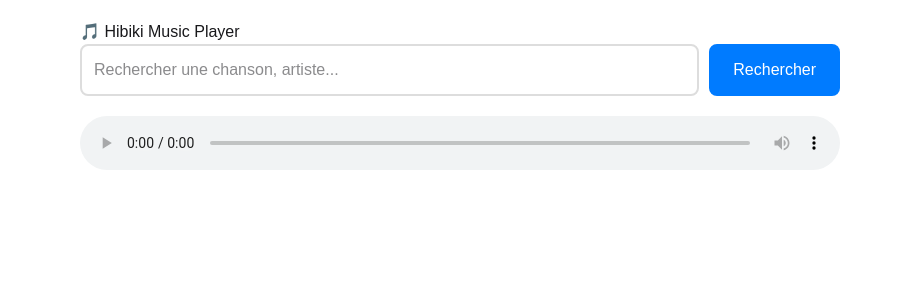
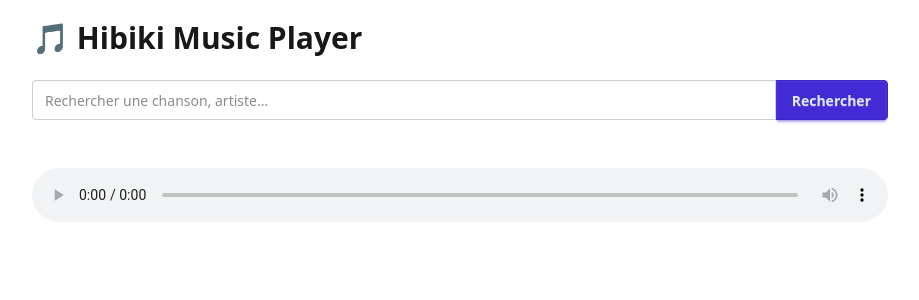
Before and after one commit to Hibiki-music-app/hibiki, a SvelteKit app in the folder frontend/: page /track in a window 1280 px wide. Shown: the top 300 px of the page, without its empty margins (180-1099 px from the left). Built offline with nearby package versions, Linux system fonts and the light colour scheme.

Commit message:
refactor track file style from css to daisyUI

```diff
--- a/frontend/src/routes/track/+page.svelte
+++ b/frontend/src/routes/track/+page.svelte
@@ -1,6 +1,6 @@
 <script lang="ts">
     import * as api from '$lib/components/trackApi';
-	import type { Track } from '$lib/components/trackApi';
+    import type { Track } from '$lib/models/track';
 
     // recherche
     let searchQuery = $state('');
@@ -33,7 +33,6 @@
         }
     }
 
-
     function togglePlayPause() {
         if (!audioElement) return;
 
@@ -47,234 +46,100 @@
     }
 </script>
 
-<div class="music-player">
-	<h1>🎵 Hibiki Music Player</h1>
+<div class="max-w-4xl mx-auto p-5">
+    <h1 class="text-3xl font-bold mb-6">🎵 Hibiki Music Player</h1>
 
-	<!-- Barre de recherche -->
-	<div class="search-section">
+    <!-- Search Section -->
+    <div class="join w-full mb-8">
         <input
                 type="text"
                 bind:value={searchQuery}
                 placeholder="Rechercher une chanson, artiste..."
+                class="input input-bordered join-item w-full"
                 onkeydown={(e) => e.key === 'Enter' && searchTracks()}
         />
-		<button onclick={searchTracks} disabled={isLoading}>
-			{isLoading ? 'Recherche...' : 'Rechercher'}
+        <button
+                onclick={searchTracks}
+                disabled={isLoading}
+                class="btn btn-primary join-item"
+        >
+            {#if isLoading}
+                <span class="loading loading-spinner"></span>
+                Recherche...
+            {:else}
+                Rechercher
+            {/if}
         </button>
     </div>
 
-	<!-- Résultats de recherche -->
+    <!-- Search Results -->
     {#if searchResults.length > 0}
-		<div class="results">
-			<h3>Résultats ({searchResults.length})</h3>
+        <div class="mb-8">
+            <h3 class="text-xl font-semibold mb-4">Résultats ({searchResults.length})</h3>
+            <div class="space-y-2">
                 {#each searchResults as track}
-				<div class="track-item">
-					<div class="track-info">
+                    <div class="card card-side bg-base-100 shadow-sm">
+                        <figure class="w-16">
                             {#if track.albumCover}
-							<img src={track.albumCover} alt={track.albumTitle} class="album-cover" />
+                                <img src={track.albumCover} alt={track.albumTitle} class="w-full h-full object-cover" />
                             {/if}
-						<div>
-							<div class="track-title">{track.title}</div>
-							<div class="track-artist">{track.artist}</div>
-							<div class="track-album">{track.albumTitle}</div>
+                        </figure>
+                        <div class="card-body p-4">
+                            <h4 class="card-title text-base">{track.title}</h4>
+                            <p class="text-sm text-base-content/70">{track.artist}</p>
+                            <p class="text-xs text-base-content/50">{track.albumTitle}</p>
                         </div>
-					</div>
+                        <div class="card-actions p-4">
                             <button
                                     onclick={() => playTrack(track)}
-						class="play-button"
+                                    class="btn btn-sm btn-success"
                                     disabled={currentTrack?.id === track.id && isPlaying}
                             >
                                 {currentTrack?.id === track.id && isPlaying ? '▶️ En cours' : '▶️ Jouer'}
                             </button>
                         </div>
+                    </div>
                 {/each}
+            </div>
         </div>
     {/if}
 
-	<!-- Lecteur audio -->
+    <!-- Player Controls -->
     {#if currentTrack}
-		<div class="player-controls">
-			<div class="now-playing">
-				<h3>🎵 En cours de lecture</h3>
-				<div class="current-track">
+        <div class="card bg-base-100 shadow-md mb-8">
+            <div class="card-body">
+                <h3 class="card-title text-primary">🎵 En cours de lecture</h3>
+                <div class="flex items-center gap-4 mt-4">
                     {#if currentTrack.albumCover}
+                        <figure class="w-16 h-16">
                             <img
                                     src={currentTrack.albumCover}
                                     alt={currentTrack.albumTitle}
-							class="current-cover"
+                                    class="w-full h-full object-cover rounded-lg"
                             />
+                        </figure>
                     {/if}
                     <div>
-						<div class="current-title">{currentTrack.title}</div>
-						<div class="current-artist">{currentTrack.artist}</div>
+                        <h4 class="font-bold text-lg">{currentTrack.title}</h4>
+                        <p class="text-base-content/70">{currentTrack.artist}</p>
                     </div>
                 </div>
-			</div>
-
-			<div class="controls">
-				<button onclick={togglePlayPause} class="main-control">
+                <div class="card-actions justify-center mt-4">
+                    <button onclick={togglePlayPause} class="btn btn-primary">
                         {isPlaying ? '⏸️ Pause' : '▶️ Play'}
                     </button>
                 </div>
             </div>
+        </div>
     {/if}
 
-	<!-- Élément audio caché -->
+    <!-- Hidden Audio Element -->
     <audio
             bind:this={audioElement}
             onplay={() => isPlaying = true}
             onpause={() => isPlaying = false}
             onended={() => isPlaying = false}
             controls
-		style="width: 100%; margin-top: 10px;"
+            class="w-full mt-4"
     ></audio>
 </div>
-
-<style>
-	.music-player {
-		max-width: 800px;
-		margin: 0 auto;
-		padding: 20px;
-		font-family: Arial, sans-serif;
-	}
-
-	.search-section {
-		display: flex;
-		gap: 10px;
-		margin-bottom: 20px;
-	}
-
-	.search-section input {
-		flex: 1;
-		padding: 12px;
-		border: 2px solid #ddd;
-		border-radius: 8px;
-		font-size: 16px;
-	}
-
-	.search-section button {
-		padding: 12px 24px;
-		background: #007bff;
-		color: white;
-		border: none;
-		border-radius: 8px;
-		cursor: pointer;
-		font-size: 16px;
-	}
-
-	.search-section button:disabled {
-		background: #ccc;
-		cursor: not-allowed;
-	}
-
-	.results {
-		margin-bottom: 20px;
-	}
-
-	.track-item {
-		display: flex;
-		justify-content: space-between;
-		align-items: center;
-		padding: 12px;
-		border: 1px solid #eee;
-		margin-bottom: 8px;
-		border-radius: 8px;
-		background: #f9f9f9;
-	}
-
-	.track-info {
-		display: flex;
-		align-items: center;
-		gap: 12px;
-	}
-
-	.album-cover {
-		width: 50px;
-		height: 50px;
-		object-fit: cover;
-		border-radius: 4px;
-	}
-
-	.track-title {
-		font-weight: bold;
-		margin-bottom: 4px;
-	}
-
-	.track-artist {
-		color: #666;
-		font-size: 14px;
-	}
-
-	.track-album {
-		color: #999;
-		font-size: 12px;
-	}
-
-	.play-button {
-		background: #28a745;
-		color: white;
-		border: none;
-		padding: 8px 16px;
-		border-radius: 4px;
-		cursor: pointer;
-	}
-
-	.play-button:disabled {
-		background: #ccc;
-	}
-
-	.player-controls {
-		background: #fff;
-		padding: 20px;
-		border: 2px solid #ddd;
-		border-radius: 12px;
-		margin: 20px 0;
-	}
-
-	.now-playing h3 {
-		margin: 0 0 10px 0;
-		color: #007bff;
-	}
-
-	.current-track {
-		display: flex;
-		align-items: center;
-		gap: 12px;
-		margin-bottom: 15px;
-	}
-
-	.current-cover {
-		width: 60px;
-		height: 60px;
-		object-fit: cover;
-		border-radius: 6px;
-	}
-
-	.current-title {
-		font-weight: bold;
-		font-size: 18px;
-	}
-
-	.current-artist {
-		color: #666;
-		margin-top: 4px;
-	}
-
-	.controls {
-		text-align: center;
-	}
-
-	.main-control {
-		background: #007bff;
-		color: white;
-		border: none;
-		padding: 12px 24px;
-		border-radius: 8px;
-		font-size: 16px;
-		cursor: pointer;
-	}
-
-	.main-control:hover {
-		background: #0056b3;
-	}
-</style>
```
Lines whose indentation alone changed are shown as unchanged.
